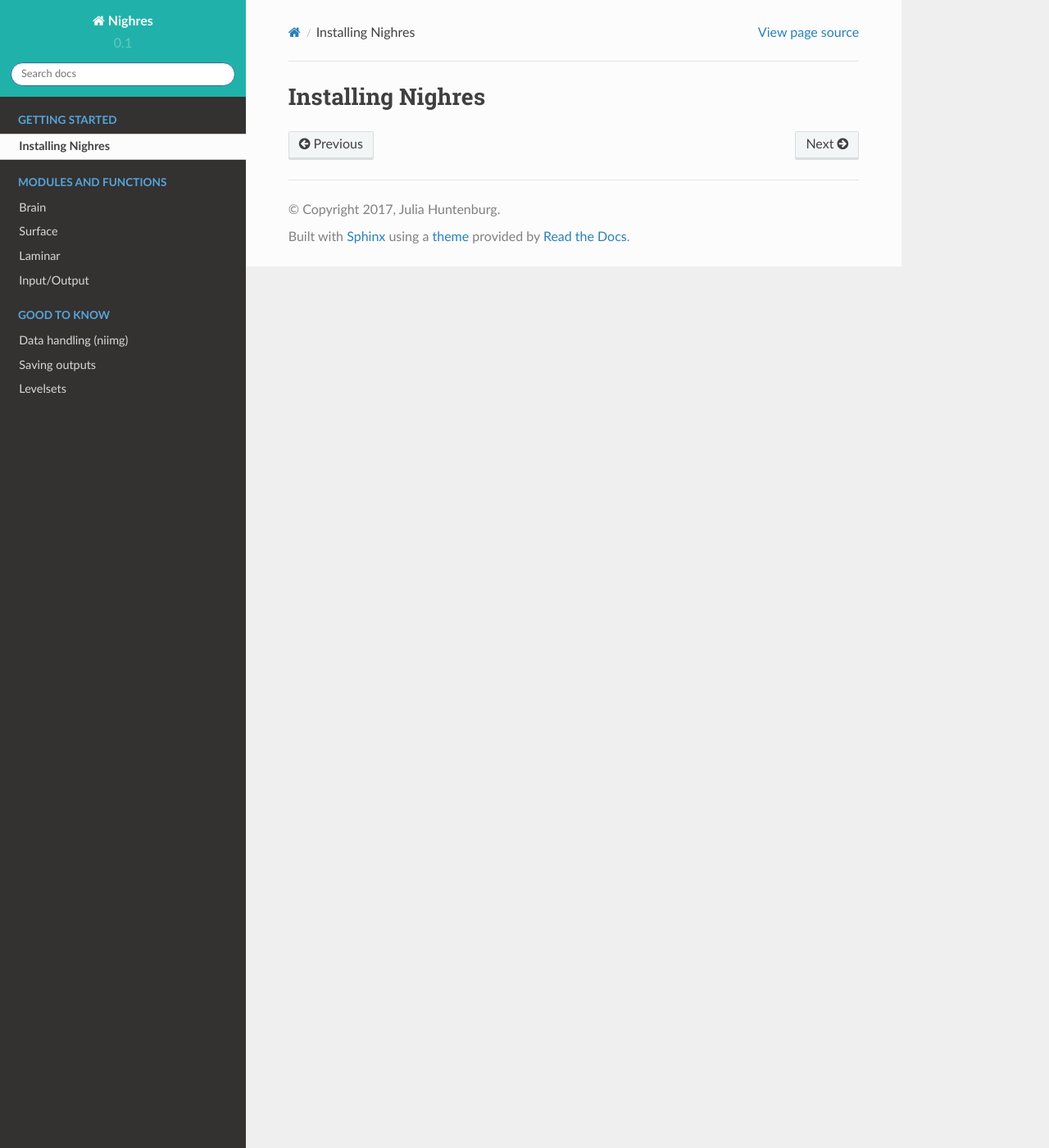
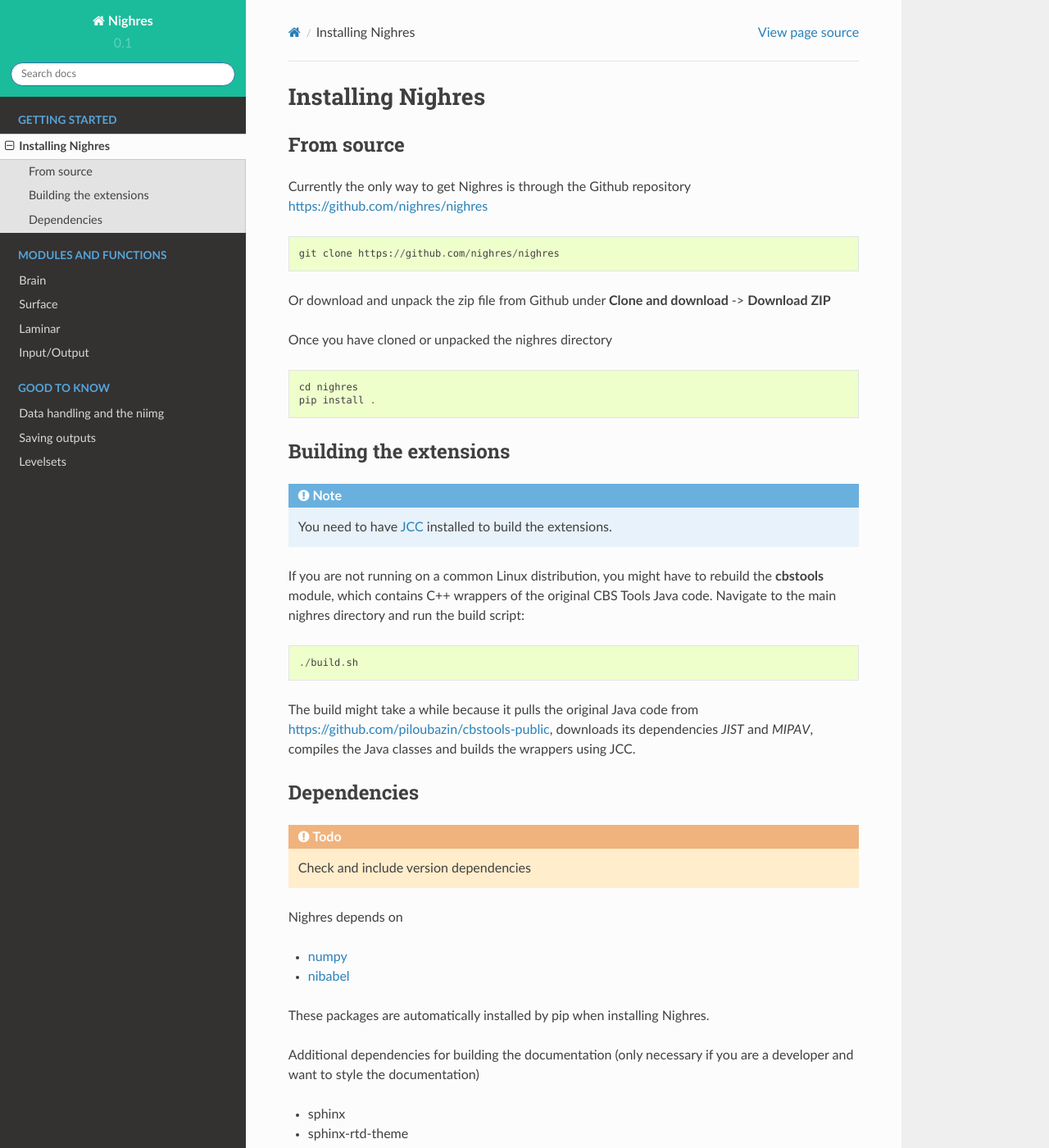
Before and after one commit to nighres/nighres, a Sphinx documentation site: the page built from doc/installation.rst, in a window 1280 px wide and 1400 px high. Shown: the whole window at 82% size. Built offline with Sphinx 7.4.7 and the Read the Docs theme 2.0.0, drawn with Linux system fonts in a browser that asks for light colours; pages that are not in the unit, such as notebooks, are missing from menus; some of the changed text lies outside the part shown.

Commit message:
filling some content to documentation, styling navbar colour

```diff
--- a/doc/_static/adapt_sphinx_rtd.css
+++ b/doc/_static/adapt_sphinx_rtd.css
@@ -1,6 +1,6 @@
 .wy-nav-top {
-    background-color: #20B2AA !important;
+    background-color: #1abc9c !important;
 }
 .wy-side-nav-search {
-    background-color: #20B2AA !important;
+    background-color: #1abc9c !important;
 }
--- a/doc/installation.rst
+++ b/doc/installation.rst
@@ -1,2 +1,58 @@
 Installing Nighres
 ===================
+
+From source
+-----------
+
+Currently the only way to get Nighres is through the Github repository
+https://github.com/nighres/nighres ::
+
+   git clone https://github.com/nighres/nighres
+
+Or download and unpack the zip file from Github under **Clone and download** ->
+**Download ZIP**
+
+Once you have cloned or unpacked the nighres directory ::
+
+   cd nighres
+   pip install .
+
+
+Building the extensions
+-----------------------
+
+.. note:: You need to have `JCC <http://jcc.readthedocs.io/en/latest/>`_
+   installed to build the extensions.
+
+If you are not running on a common Linux distribution, you might have to
+rebuild the **cbstools** module, which contains C++ wrappers of the original
+CBS Tools Java code. Navigate to the main nighres directory and run the
+build script::
+
+    ./build.sh
+
+The build might take a while because it pulls the original Java code from
+https://github.com/piloubazin/cbstools-public, downloads its dependencies
+*JIST* and *MIPAV*, compiles the Java classes and builds the wrappers using
+JCC.
+
+Dependencies
+------------
+
+.. todo:: Check and include version dependencies
+
+Nighres depends on
+
+* `numpy <http://www.numpy.org/>`_
+* `nibabel <http://nipy.org/nibabel/>`_
+
+These packages are automatically installed by pip when installing Nighres.
+
+Additional dependencies for building the documentation (only necessary if you
+are a developer and want to style the documentation)
+
+* sphinx
+* sphinx-rtd-theme
+* sphinx-gallery
+* matplotlib
+* pillow
--- a/doc/levelsets.rst
+++ b/doc/levelsets.rst
@@ -1,4 +1,5 @@
 Levelsets
 ==========
 
-What is a levelset and why is Nighres using it (link to func for creating it)
+.. todo:: What is a levelset and why is Nighres using it, example of creating
+   levelset using :func:`nighres.surface.probability_to_levelset`
--- a/doc/saving.rst
+++ b/doc/saving.rst
@@ -1,4 +1,4 @@
 Saving outputs
 ==============
 
-Explaining output saving conventions
+.. todo:: Explain output saving conventions and example
```
Also changed, not shown: doc/data_formats.rst (+12 -4 lines).
